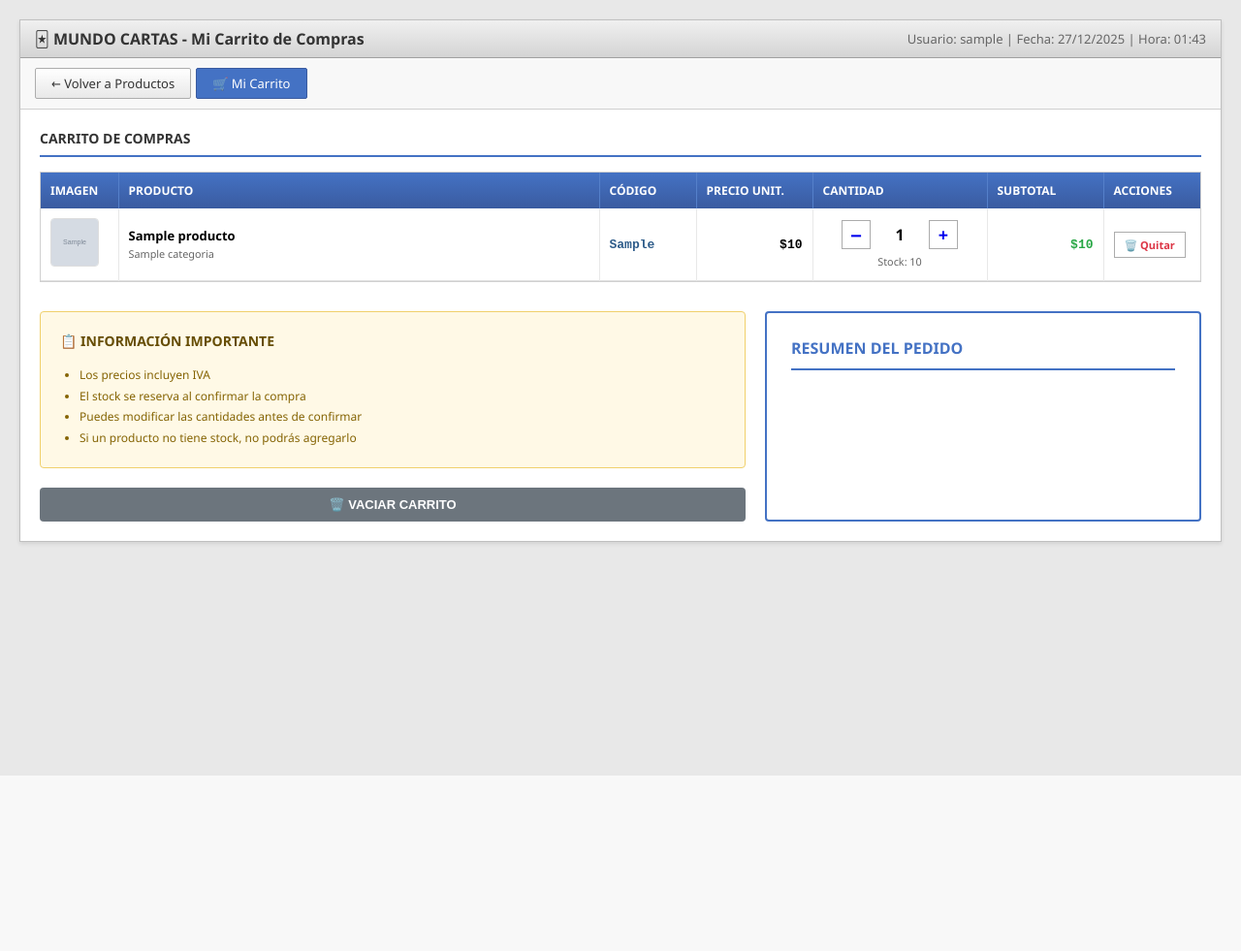
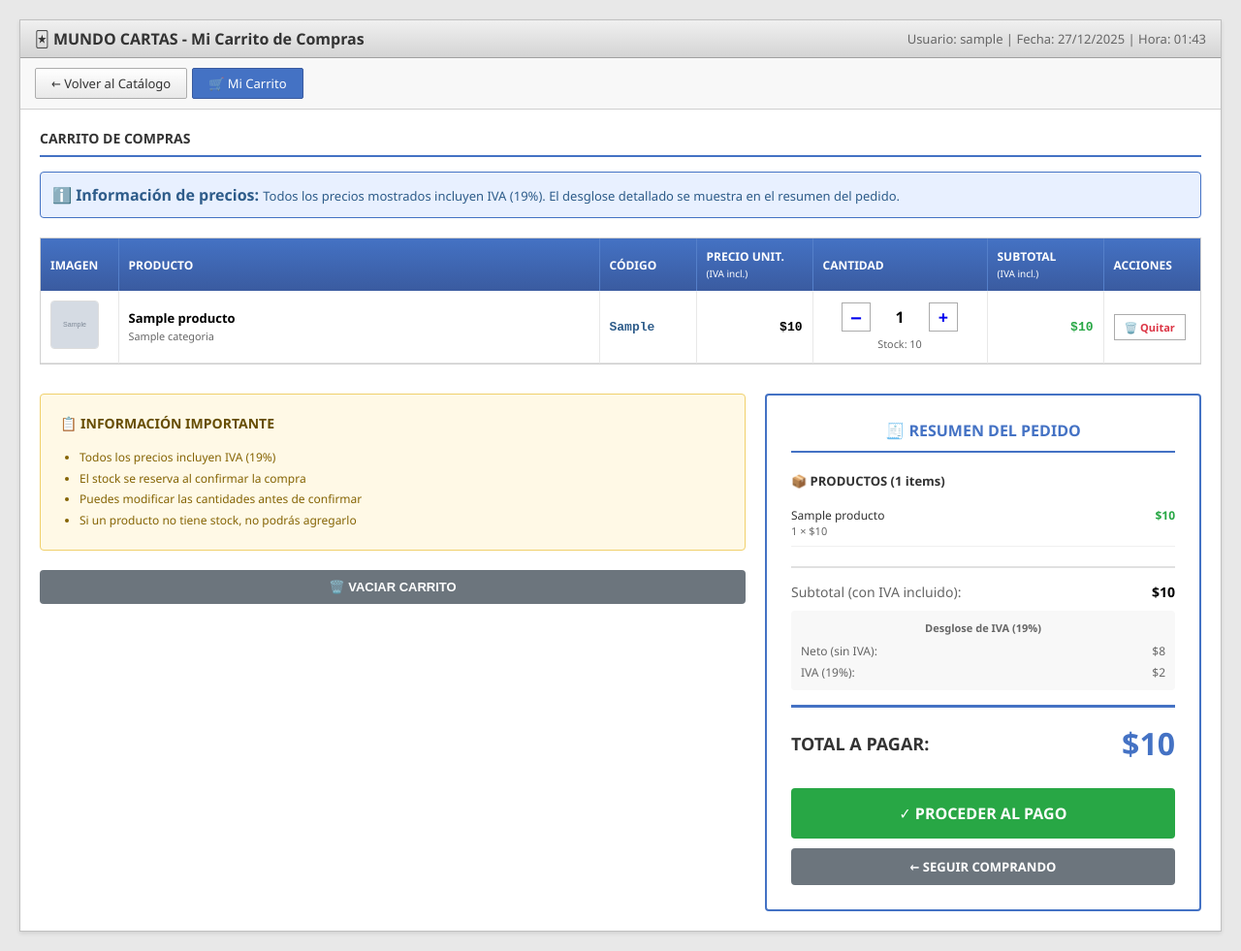
Before and after one commit to H-Riv/mundo-cartas, a Django app: page /carrito/ in a window 1280 px wide. Shown: the whole page at 97% size. Before the commit the page ends 800 px from the top, so only its background shows below. Run offline with Django 5.2, Linux system fonts and the light colour scheme; a user stored in the database is signed in; tables that the repository leaves empty hold one stand-in row (values such as "Sample post"); grey boxes marked "Sample" are stand-in pictures.

Commit message:
ver carrito y resumen de boleta

```diff
--- a/carrito/templates/carrito/ver_carrito.html
+++ b/carrito/templates/carrito/ver_carrito.html
@@ -5,9 +5,8 @@
 {% block page_header %}Mi Carrito de Compras{% endblock %}
 
 {% block toolbar %}
-<a href="{% url 'inventario:lista_productos' %}" class="toolbar-btn">← Volver a Productos</a>
+<a href="{% url 'carrito:catalogo' %}" class="toolbar-btn">← Volver al Catálogo</a>
 <a href="{% url 'carrito:ver_carrito' %}" class="toolbar-btn active">🛒 Mi Carrito</a>
-
 {% endblock %}
 
 {% block content %}
@@ -15,6 +14,14 @@
     <div class="section-title">CARRITO DE COMPRAS</div>
 
     {% if items %}
+    <!-- Nota sobre IVA -->
+    <div style="background: #e8f0ff; border: 1px solid #4472c4; border-radius: 4px; padding: 12px; margin-bottom: 20px;">
+        <strong style="color: #2e5c8a;">ℹ️ Información de precios:</strong>
+        <span style="color: #2e5c8a; font-size: 13px;">
+            Todos los precios mostrados incluyen IVA (19%). El desglose detallado se muestra en el resumen del pedido.
+        </span>
+    </div>
+
     <!-- Tabla de items del carrito -->
     <div class="table-container" style="max-height: none;">
         <table>
@@ -23,9 +30,9 @@
                     <th style="width: 80px;">IMAGEN</th>
                     <th>PRODUCTO</th>
                     <th style="width: 100px;">CÓDIGO</th>
-                    <th style="width: 120px;">PRECIO UNIT.</th>
+                    <th style="width: 120px;">PRECIO UNIT.<br><small style="font-weight: normal;">(IVA incl.)</small></th>
                     <th style="width: 180px;">CANTIDAD</th>
-                    <th style="width: 120px;">SUBTOTAL</th>
+                    <th style="width: 120px;">SUBTOTAL<br><small style="font-weight: normal;">(IVA incl.)</small></th>
                     <th style="width: 100px;">ACCIONES</th>
                 </tr>
             </thead>
@@ -80,7 +87,6 @@
         </table>
     </div>
 
-
     <!-- Panel de totales y acciones -->
     <div style="display: grid; grid-template-columns: 1fr 450px; gap: 20px; margin-top: 30px;">
         <!-- Información adicional (izquierda) -->
@@ -90,7 +96,7 @@
                     📋 INFORMACIÓN IMPORTANTE
                 </h3>
                 <ul style="font-size: 12px; color: #856404; line-height: 1.8; padding-left: 20px; margin: 0;">
-                    <li>Los precios incluyen IVA</li>
+                    <li>Todos los precios incluyen IVA (19%)</li>
                     <li>El stock se reserva al confirmar la compra</li>
                     <li>Puedes modificar las cantidades antes de confirmar</li>
                     <li>Si un producto no tiene stock, no podrás agregarlo</li>
@@ -108,13 +114,85 @@
             </div>
         </div>
 
-        <!-- Panel de totales (derecha) -->
+        <!-- Panel de totales (derecha) - BOLETA FINAL -->
         <div style="background: white; border: 2px solid #4472c4; padding: 25px; border-radius: 4px;">
-            <h3 style="font-size: 16px; font-weight: 700; color: #4472c4; margin-bottom: 20px; padding-bottom: 10px; border-bottom: 2px solid #4472c4;">
-                RESUMEN DEL PEDIDO
+            <h3 style="font-size: 16px; font-weight: 700; color: #4472c4; margin-bottom: 20px; padding-bottom: 10px; border-bottom: 2px solid #4472c4; text-align: center;">
+                🧾 RESUMEN DEL PEDIDO
             </h3>
 
-            <div style="margin-bottom: 15px;">
-{% endif %}
+            <!-- Detalle de productos -->
+            <div style="margin-bottom: 20px;">
+                <div style="font-size: 13px; font-weight: 600; color: #333; margin-bottom: 10px;">
+                    📦 PRODUCTOS ({{ items.count }} items)
+                </div>
+                {% for item in items %}
+                <div style="display: flex; justify-content: space-between; padding: 8px 0; border-bottom: 1px solid #f0f0f0; font-size: 12px;">
+                    <div style="flex: 1;">
+                        <div style="color: #333; font-weight: 500;">{{ item.producto.nombre|truncatewords:4 }}</div>
+                        <div style="color: #666; font-size: 11px;">{{ item.cantidad }} × ${{ item.producto.precio|floatformat:0 }}</div>
+                    </div>
+                    <div style="font-weight: 600; color: #28a745;">
+                        ${{ item.subtotal|floatformat:0 }}
+                    </div>
+                </div>
+                {% endfor %}
+            </div>
 
+            <!-- Cálculos -->
+            <div style="border-top: 2px solid #e0e0e0; padding-top: 15px; margin-bottom: 15px;">
+                <div style="display: flex; justify-content: space-between; margin-bottom: 10px; font-size: 14px;">
+                    <span style="color: #666;">Subtotal (con IVA incluido):</span>
+                    <span style="font-weight: 600;">${{ total|floatformat:0 }}</span>
+                </div>
+
+                <div style="background: #f8f8f8; padding: 10px; border-radius: 4px; margin-bottom: 10px;">
+                    <div style="font-size: 11px; color: #666; margin-bottom: 8px; text-align: center;">
+                        <strong>Desglose de IVA (19%)</strong>
+                    </div>
+                    <div style="display: flex; justify-content: space-between; font-size: 12px; color: #666; margin-bottom: 5px;">
+                        <span>Neto (sin IVA):</span>
+                        <span>${{ neto|floatformat:0 }}</span>
+                    </div>
+                    <div style="display: flex; justify-content: space-between; font-size: 12px; color: #666;">
+                        <span>IVA (19%):</span>
+                        <span>${{ iva|floatformat:0 }}</span>
+                    </div>
+                </div>
+            </div>
+
+            <!-- Total Final -->
+            <div style="border-top: 3px solid #4472c4; padding-top: 15px; margin-bottom: 25px;">
+                <div style="display: flex; justify-content: space-between; align-items: center;">
+                    <span style="font-size: 18px; font-weight: 700; color: #333;">TOTAL A PAGAR:</span>
+                    <span style="font-size: 32px; font-weight: 700; color: #4472c4;">
+                        ${{ total|floatformat:0 }}
+                    </span>
+                </div>
+            </div>
+
+            <!-- Botones de acción -->
+            <a href="{% url 'carrito:confirmar_pedido' %}" class="btn btn-primary" style="width: 100%; text-align: center; text-decoration: none; display: block; padding: 15px; font-size: 16px; margin-bottom: 10px;">
+                ✓ PROCEDER AL PAGO
+            </a>
+
+            <a href="{% url 'carrito:catalogo' %}" class="btn btn-secondary" style="width: 100%; text-align: center; text-decoration: none; display: block;">
+                ← SEGUIR COMPRANDO
+            </a>
+        </div>
+    </div>
+
+    {% else %}
+    <!-- Carrito vacío -->
+    <div class="empty-state">
+        <div class="empty-state-icon">🛒</div>
+        <div><strong>Tu carrito está vacío</strong></div>
+        <div style="font-size: 13px; margin-top: 10px; margin-bottom: 20px;">
+            No has agregado productos todavía. ¡Explora nuestro catálogo!
+        </div>
+        <a href="{% url 'carrito:catalogo' %}" class="btn btn-primary" style="text-decoration: none;">
+            🏠 VER CATÁLOGO
+        </a>
+    </div>
+    {% endif %}
+</div>
 {% endblock %}
--- a/carrito/views.py
+++ b/carrito/views.py
@@ -5,7 +5,7 @@ from django.utils import timezone
 from django.db.models import Q
 from .models import Carrito, ItemCarrito
 from inventario.models import Producto, Categoria, Subcategoria
-
+from decimal import Decimal
 
 def catalogo_productos(request):
     """Catálogo público de productos para clientes (con filtros)"""
@@ -52,16 +52,23 @@ def catalogo_productos(request):
     return render(request, 'carrito/catalogo.html', context)
 
 
+@login_required
 def ver_carrito(request):
     """Vista principal del carrito"""
     carrito, created = Carrito.objects.get_or_create(usuario=request.user)
     items = carrito.itemcarrito_set.select_related('producto').all()
+
     total = carrito.total()
+
+    neto = int(total / Decimal('1.19'))
+    iva = total - neto
 
     context = {
         'carrito': carrito,
         'items': items,
         'total': total,
+        'neto': neto,
+        'iva': iva,
     }
     return render(request, 'carrito/ver_carrito.html', context)
 
```
